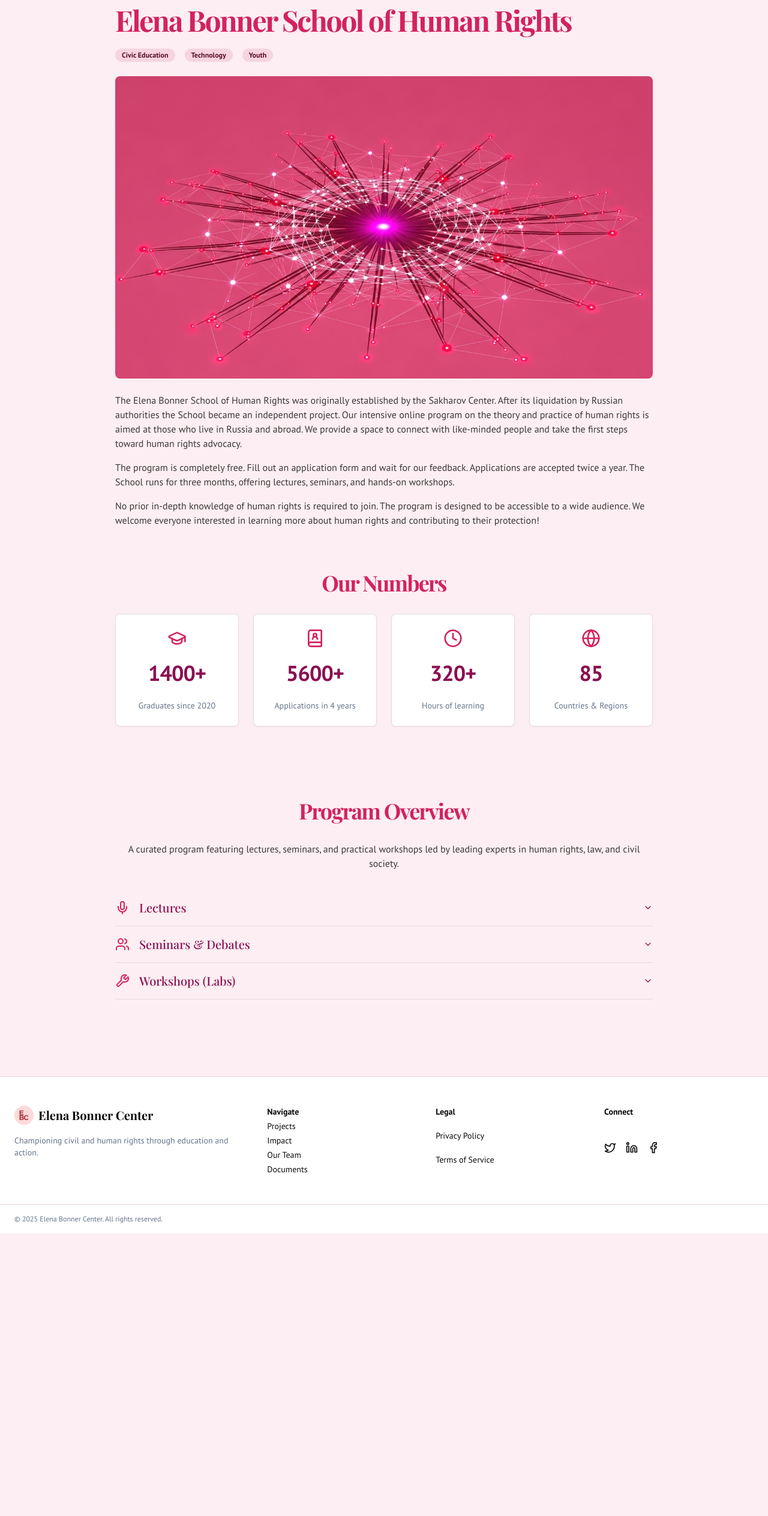
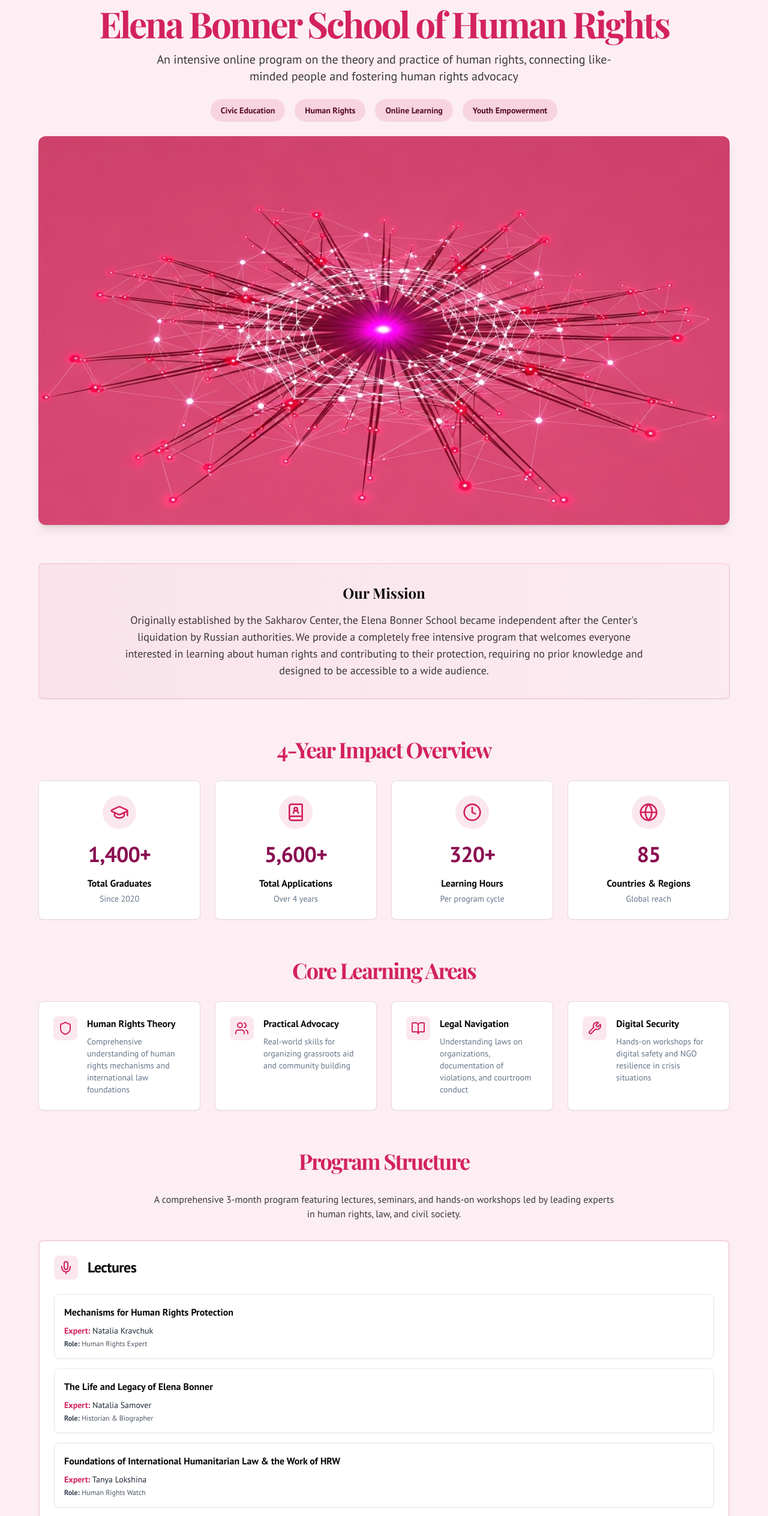
Before and after one commit to ChKosmidis/Portfolio, a Next.js app: page /Portfolio/projects/elena-bonner-school in a window 1280 px wide. Shown: the part 200-2727 px from the top of the page at 60% size. Before the commit the page ends 2256 px from the top, so only its background shows below. Built offline with nearby package versions, Linux system fonts and the light colour scheme; a web font is replaced by a local one.

Commit message:
v.2.9 exp

```diff
--- a/src/app/projects/elena-bonner-school/page.tsx
+++ b/src/app/projects/elena-bonner-school/page.tsx
@@ -3,73 +3,94 @@
 import { Badge } from '@/components/ui/badge';
 import { Button } from '@/components/ui/button';
 import { Card, CardContent, CardHeader, CardTitle } from '@/components/ui/card';
-import { ArrowLeft, BookUser, GraduationCap, Globe, Clock, Mic, Users, Wrench, CheckCircle } from 'lucide-react';
+import { ArrowLeft, BookUser, GraduationCap, Globe, Clock, Mic, Users, Wrench, CheckCircle, Award, Calendar, TrendingUp, BookOpen, Shield } from 'lucide-react';
 import Image from 'next/image';
 import Link from 'next/link';
-import {
-  Accordion,
-  AccordionContent,
-  AccordionItem,
-  AccordionTrigger,
-} from "@/components/ui/accordion"
 
-const impactMetrics = [
+const overallImpact = [
   {
     icon: <GraduationCap className="h-8 w-8 text-primary" />,
-    value: "1400+",
-    label: "Graduates since 2020",
+    value: "1,400+",
+    label: "Total Graduates",
+    description: "Since 2020"
   },
   {
     icon: <BookUser className="h-8 w-8 text-primary" />,
-    value: "5600+",
-    label: "Applications in 4 years",
+    value: "5,600+",
+    label: "Total Applications",
+    description: "Over 4 years"
   },
   {
     icon: <Clock className="h-8 w-8 text-primary" />,
     value: "320+",
-    label: "Hours of learning",
+    label: "Learning Hours",
+    description: "Per program cycle"
   },
   {
     icon: <Globe className="h-8 w-8 text-primary" />,
     value: "85",
     label: "Countries & Regions",
+    description: "Global reach"
   },
 ];
 
-const programDetails = [
+const coreTopics = [
+  {
+    icon: <Shield className="h-6 w-6" />,
+    title: "Human Rights Theory",
+    description: "Comprehensive understanding of human rights mechanisms and international law foundations"
+  },
+  {
+    icon: <Users className="h-6 w-6" />,
+    title: "Practical Advocacy",
+    description: "Real-world skills for organizing grassroots aid and community building"
+  },
+  {
+    icon: <BookOpen className="h-6 w-6" />,
+    title: "Legal Navigation",
+    description: "Understanding laws on organizations, documentation of violations, and courtroom conduct"
+  },
+  {
+    icon: <Wrench className="h-6 w-6" />,
+    title: "Digital Security",
+    description: "Hands-on workshops for digital safety and NGO resilience in crisis situations"
+  }
+];
+
+const programComponents = [
   {
     title: "Lectures",
     icon: <Mic className="h-6 w-6 text-primary" />,
-    items: [
-        "Mechanisms for Human Rights Protection with Natalia Kravchuk",
-        "The Life and Legacy of Elena Bonner with Natalia Samover",
-        "Foundations of International Humanitarian Law & the Work of HRW with Tanya Lokshina",
-        "Transitional Justice with Ekaterina Schulmann",
-        "'Lighthouse' Charity: How to Organize Grassroots Aid with Lida Moniava",
-        "Performance as Activism: A Pussy Riot Case Study with Maria Alyokhina",
+    topics: [
+      { title: "Mechanisms for Human Rights Protection", lecturer: "Natalia Kravchuk", role: "Human Rights Expert" },
+      { title: "The Life and Legacy of Elena Bonner", lecturer: "Natalia Samover", role: "Historian & Biographer" },
+      { title: "Foundations of International Humanitarian Law & the Work of HRW", lecturer: "Tanya Lokshina", role: "Human Rights Watch" },
+      { title: "Transitional Justice", lecturer: "Ekaterina Schulmann", role: "Political Scientist" },
+      { title: "'Lighthouse' Charity: How to Organize Grassroots Aid", lecturer: "Lida Moniava", role: "Civil Society Leader" },
+      { title: "Performance as Activism: A Pussy Riot Case Study", lecturer: "Maria Alyokhina", role: "Activist & Performer" },
     ]
   },
   {
     title: "Seminars & Debates",
     icon: <Users className="h-6 w-6 text-primary" />,
-    items: [
-        "Navigating Laws on 'Undesirable,' 'Extremist,' and 'Foreign Agent' Organizations with OVD-Info",
-        "How to Document War Crimes with Alexander Cherkasov",
-        "Courtroom Conduct: Insights from a Forensic Photojournalist with Alexandra Astakhova",
-        "NGO Management: Community Building, Internal Communications, and Infrastructure with Ruslan and Khristofor",
-        "Debate: Should History Be Managed? with Dmitry Dubrovsky",
+    topics: [
+      { title: "Navigating Laws on 'Undesirable,' 'Extremist,' and 'Foreign Agent' Organizations", lecturer: "OVD-Info Team", role: "Legal Rights Organization" },
+      { title: "How to Document War Crimes", lecturer: "Alexander Cherkasov", role: "Memorial Human Rights Center" },
+      { title: "Courtroom Conduct: Insights from a Forensic Photojournalist", lecturer: "Alexandra Astakhova", role: "Forensic Photojournalist" },
+      { title: "NGO Management: Community Building, Internal Communications, and Infrastructure", lecturer: "Ruslan and Khristofor", role: "NGO Management Experts" },
+      { title: "Debate: Should History Be Managed?", lecturer: "Dmitry Dubrovsky", role: "Social Scientist" },
     ]
   },
   {
     title: "Workshops (Labs)",
     icon: <Wrench className="h-6 w-6 text-primary" />,
-    items: [
-        "Digital Security: A two-part, hands-on workshop led by Teplitsa of Social Technologies.",
-        "NGO Resilience: Sustaining Your Organization in Crisis Situations: A two-part workshop with Olga Sadovskaya.",
-        "Gender-Based Violence as a Human Rights Issue: A two-part workshop on international and Russian practices with Mari Davtyan.",
+    topics: [
+      { title: "Digital Security: A two-part, hands-on workshop", lecturer: "Teplitsa of Social Technologies", role: "Digital Rights Organization" },
+      { title: "NGO Resilience: Sustaining Your Organization in Crisis Situations", lecturer: "Olga Sadovskaya", role: "Organizational Development Expert" },
+      { title: "Gender-Based Violence as a Human Rights Issue", lecturer: "Mari Davtyan", role: "Gender Rights Specialist" },
     ]
   }
-]
+];
 
 export default function ElenaBonnerSchoolPage() {
   return (
@@ -77,7 +98,7 @@
       <Header />
       <main className="flex-1 bg-background py-12 md:py-16 lg:py-20">
         <div className="container mx-auto px-4 md:px-6">
-          <div className="mx-auto max-w-4xl">
+          <div className="mx-auto max-w-6xl">
             <div className="mb-8">
               <Link href="/#projects">
                 <Button variant="outline">
@@ -86,88 +107,162 @@
                 </Button>
               </Link>
             </div>
-            <div className="space-y-6">
-              <h1 className="font-headline text-4xl font-bold tracking-tighter text-primary sm:text-5xl">
+
+            {/* Hero Section */}
+            <div className="space-y-6 mb-16">
+              <div className="text-center">
+                <h1 className="font-headline text-4xl font-bold tracking-tighter text-primary sm:text-5xl lg:text-6xl">
                   Elena Bonner School of Human Rights
                 </h1>
-              <div className="flex flex-wrap items-center gap-4">
-                <Badge variant="secondary">Civic Education</Badge>
-                <Badge variant="secondary">Technology</Badge>
-                <Badge variant="secondary">Youth</Badge>
+                <p className="mt-4 text-xl text-foreground/80 max-w-3xl mx-auto">
+                  An intensive online program on the theory and practice of human rights, connecting like-minded people and fostering human rights advocacy
+                </p>
               </div>
+
+              <div className="flex flex-wrap items-center justify-center gap-4">
+                <Badge variant="secondary" className="text-sm px-4 py-2">Civic Education</Badge>
+                <Badge variant="secondary" className="text-sm px-4 py-2">Human Rights</Badge>
+                <Badge variant="secondary" className="text-sm px-4 py-2">Online Learning</Badge>
+                <Badge variant="secondary" className="text-sm px-4 py-2">Youth Empowerment</Badge>
+              </div>
+
               <Image
                 src="/Portfolio/photos/elena-bonner-school.png"
                 width={1200}
                 height={600}
                 alt="Elena Bonner School of Human Rights"
-                data-ai-hint="education technology"
-                className="aspect-video w-full rounded-lg object-cover"
+                data-ai-hint="education human rights learning"
+                className="aspect-video w-full rounded-xl object-cover shadow-lg"
               />
-              <div className="prose max-w-none text-foreground/80 space-y-4">
-                <p>
-                  The Elena Bonner School of Human Rights was originally established by the Sakharov Center. After its liquidation by Russian authorities the School became an independent project. Our intensive online program on the theory and practice of human rights is aimed at those who live in Russia and abroad. We provide a space to connect with like-minded people and take the first steps toward human rights advocacy.
-                </p>
-                <p>
-                  The program is completely free. Fill out an application form and wait for our feedback. Applications are accepted twice a year. The School runs for three months, offering lectures, seminars, and hands-on workshops.
-                </p>
-                <p>
-                  No prior in-depth knowledge of human rights is required to join. The program is designed to be accessible to a wide audience. We welcome everyone interested in learning more about human rights and contributing to their protection!
-                </p>
             </div>
 
-               <div className="py-12">
+            {/* Mission Statement */}
+            <Card className="bg-gradient-to-r from-primary/5 to-secondary/5 border-primary/20 mb-16">
+              <CardContent className="p-8 text-center">
+                <h2 className="font-headline text-2xl font-bold mb-4">Our Mission</h2>
+                <p className="text-lg text-foreground/80 max-w-4xl mx-auto">
+                  Originally established by the Sakharov Center, the Elena Bonner School became independent after the Center's liquidation by Russian authorities.
+                  We provide a completely free intensive program that welcomes everyone interested in learning about human rights and contributing to their protection,
+                  requiring no prior knowledge and designed to be accessible to a wide audience.
+                </p>
+              </CardContent>
+            </Card>
+
+            {/* Overall Impact Section */}
+            <div className="mb-16">
               <h2 className="mb-8 text-center font-headline text-3xl font-bold tracking-tighter text-primary sm:text-4xl">
-                  Our Numbers
+                4-Year Impact Overview
               </h2>
               <div className="grid gap-6 md:grid-cols-2 lg:grid-cols-4">
-                    {impactMetrics.map((metric) => (
-                      <Card key={metric.label} className="text-center">
-                        <CardHeader className="flex flex-col items-center gap-4">
+                {overallImpact.map((metric, index) => (
+                  <Card key={metric.label} className="text-center hover:shadow-lg transition-all duration-300 hover:-translate-y-1">
+                    <CardHeader className="flex flex-col items-center gap-4 pb-4">
+                      <div className="p-3 rounded-full bg-primary/10">
                         {metric.icon}
+                      </div>
                       <CardTitle className="text-4xl font-extrabold text-accent">
                         {metric.value}
                       </CardTitle>
                     </CardHeader>
-                        <CardContent>
-                          <p className="text-sm font-medium text-muted-foreground">{metric.label}</p>
+                    <CardContent className="pt-0">
+                      <p className="font-semibold text-foreground">{metric.label}</p>
+                      <p className="text-sm text-muted-foreground mt-1">{metric.description}</p>
                     </CardContent>
                   </Card>
                 ))}
               </div>
             </div>
 
-              <div className="py-12">
+            {/* Core Topics Section */}
+            <div className="mb-16">
               <h2 className="mb-8 text-center font-headline text-3xl font-bold tracking-tighter text-primary sm:text-4xl">
-                  Program Overview
+                Core Learning Areas
               </h2>
-                <p className="mb-8 text-center text-foreground/80">
-                  A curated program featuring lectures, seminars, and practical workshops led by leading experts in human rights, law, and civil society.
-                </p>
-                 <Accordion type="multiple" className="w-full">
-                    {programDetails.map((category) => (
-                      <AccordionItem key={category.title} value={category.title}>
-                        <AccordionTrigger className="font-headline text-xl text-accent hover:no-underline">
-                           <div className="flex items-center gap-4">
-                            {category.icon}
-                            {category.title}
+              <div className="grid gap-6 md:grid-cols-2 lg:grid-cols-4">
+                {coreTopics.map((topic, index) => (
+                  <Card key={topic.title} className="p-6 hover:shadow-lg transition-all duration-300 hover:-translate-y-1">
+                    <div className="flex items-start gap-4">
+                      <div className="p-2 rounded-lg bg-primary/10 text-primary">
+                        {topic.icon}
                       </div>
-                        </AccordionTrigger>
-                        <AccordionContent>
-                           <ul className="space-y-3 pl-6 pt-2">
-                            {category.items.map((item) =>(
-                               <li key={item} className="flex items-start gap-3">
-                                <CheckCircle className="mt-1 h-5 w-5 flex-shrink-0 text-primary" />
-                                <span className="text-foreground/80">{item}</span>
-                               </li>
+                      <div>
+                        <h3 className="font-semibold text-foreground mb-2">{topic.title}</h3>
+                        <p className="text-sm text-muted-foreground">{topic.description}</p>
+                      </div>
+                    </div>
+                  </Card>
                 ))}
-                           </ul>
-                        </AccordionContent>
-                      </AccordionItem>
-                    ))}
-                  </Accordion>
+              </div>
             </div>
 
+            {/* Program Components Section */}
+            <div className="mb-16">
+              <h2 className="mb-8 text-center font-headline text-3xl font-bold tracking-tighter text-primary sm:text-4xl">
+                Program Structure
+              </h2>
+              <p className="mb-8 text-center text-foreground/80 max-w-3xl mx-auto">
+                A comprehensive 3-month program featuring lectures, seminars, and hands-on workshops led by leading experts in human rights, law, and civil society.
+              </p>
+
+              <div className="space-y-8">
+                {programComponents.map((component, componentIndex) => (
+                  <Card key={component.title} className="border-2 border-primary/20">
+                    <CardHeader>
+                      <CardTitle className="text-2xl font-bold flex items-center gap-4">
+                        <div className="p-2 rounded-lg bg-primary/10">
+                          {component.icon}
                         </div>
+                        {component.title}
+                      </CardTitle>
+                    </CardHeader>
+                    <CardContent>
+                      <div className="space-y-4">
+                        {component.topics.map((topic, topicIndex) => (
+                          <div key={topicIndex} className="p-4 rounded-lg bg-white border border-gray-200 shadow-sm">
+                            <h4 className="font-semibold text-foreground mb-2 text-base leading-relaxed">{topic.title}</h4>
+                            <div className="space-y-1">
+                              <p className="text-sm text-gray-800"><strong className="text-primary">Expert:</strong> {topic.lecturer}</p>
+                              <p className="text-xs text-gray-600"><strong className="text-gray-700">Role:</strong> {topic.role}</p>
+                            </div>
+                          </div>
+                        ))}
+                      </div>
+                    </CardContent>
+                  </Card>
+                ))}
+              </div>
+            </div>
+
+            {/* Application Info Section */}
+            <div className="mb-16">
+              <h2 className="mb-8 text-center font-headline text-3xl font-bold tracking-tighter text-primary sm:text-4xl">
+                How to Join
+              </h2>
+              <div className="grid gap-6 md:grid-cols-3">
+                <Card className="p-6 text-center">
+                  <div className="p-3 rounded-full bg-green-100 w-fit mx-auto mb-4">
+                    <CheckCircle className="h-8 w-8 text-green-600" />
+                  </div>
+                  <h3 className="font-semibold text-foreground mb-2">Completely Free</h3>
+                  <p className="text-sm text-muted-foreground">The program is offered at no cost to ensure broad accessibility</p>
+                </Card>
+                <Card className="p-6 text-center">
+                  <div className="p-3 rounded-full bg-blue-100 w-fit mx-auto mb-4">
+                    <Calendar className="h-8 w-8 text-blue-600" />
+                  </div>
+                  <h3 className="font-semibold text-foreground mb-2">Twice Yearly</h3>
+                  <p className="text-sm text-muted-foreground">Applications are accepted twice a year for each 3-month cycle</p>
+                </Card>
+                <Card className="p-6 text-center">
+                  <div className="p-3 rounded-full bg-purple-100 w-fit mx-auto mb-4">
+                    <Users className="h-8 w-8 text-purple-600" />
+                  </div>
+                  <h3 className="font-semibold text-foreground mb-2">Open to All</h3>
+                  <p className="text-sm text-muted-foreground">No prior knowledge required - designed for wide accessibility</p>
+                </Card>
+              </div>
+            </div>
+
           </div>
         </div>
       </main>
```
Lines whose indentation alone changed are shown as unchanged.
